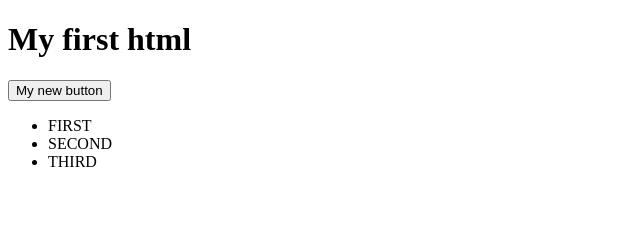
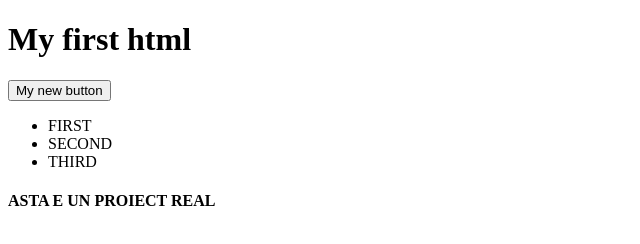
Before and after one commit to tenovgabriela/firstHtmlProject, a plain HTML site: page index.html in a window 1280 px wide. Shown: the whole page, without its empty margins (0-640 px from the left). Drawn offline with Linux system fonts and the light colour scheme.

Commit message:
Asta e un proiect real

```diff
--- a/index.html
+++ b/index.html
@@ -13,5 +13,6 @@
         <li>SECOND</li>
         <li>THIRD</li>
     </ul>
+    <h4>ASTA E UN PROIECT REAL</h4>
 </body>
 </html>
```
